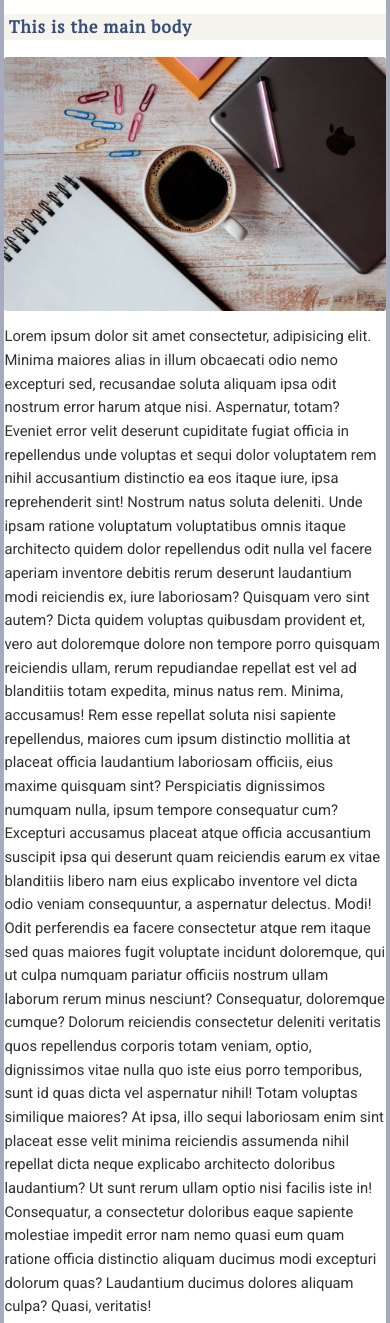
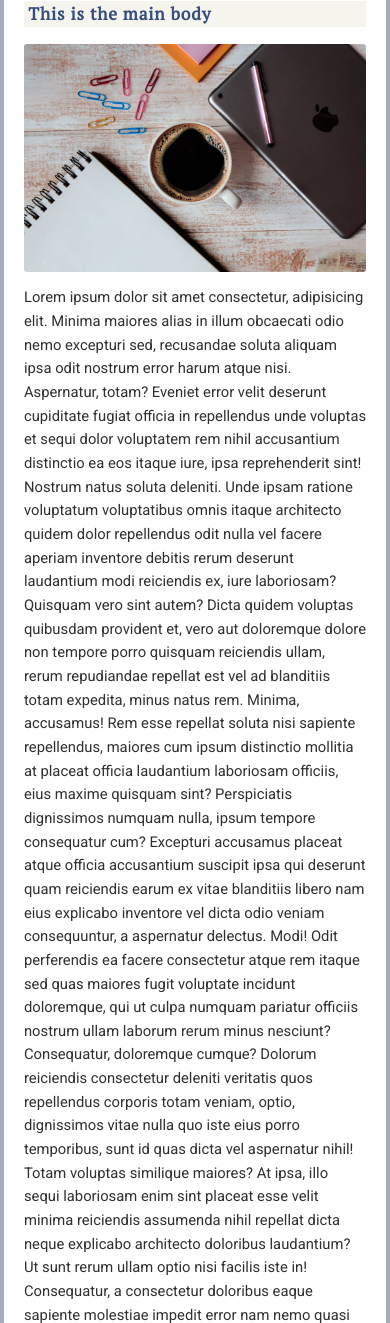
Before and after one commit to petersowa/fastify-starter, a web app: file public/index.html in a window 390 px wide. Shown: the part 318-1641 px from the top of the page. Run offline with its HTML, style and script files only (its server is not run), Linux system fonts and the light colour scheme.

Commit message:
add padding for mobile/narrow view.

```diff
--- a/public/css/main.css
+++ b/public/css/main.css
@@ -174,6 +174,7 @@ button {
 	flex-basis: 60%;
 	max-width: 50em;
 	margin: 0 auto;
+	padding: 0 5vw;
 }
 
 .sidebar {
@@ -313,6 +314,7 @@ button {
 		flex-direction: row;
 		justify-content: space-around;
 		margin-bottom: 1em;
+		padding: 0 5vw;
 	}
 	.side-card {
 		margin: 0;
```
